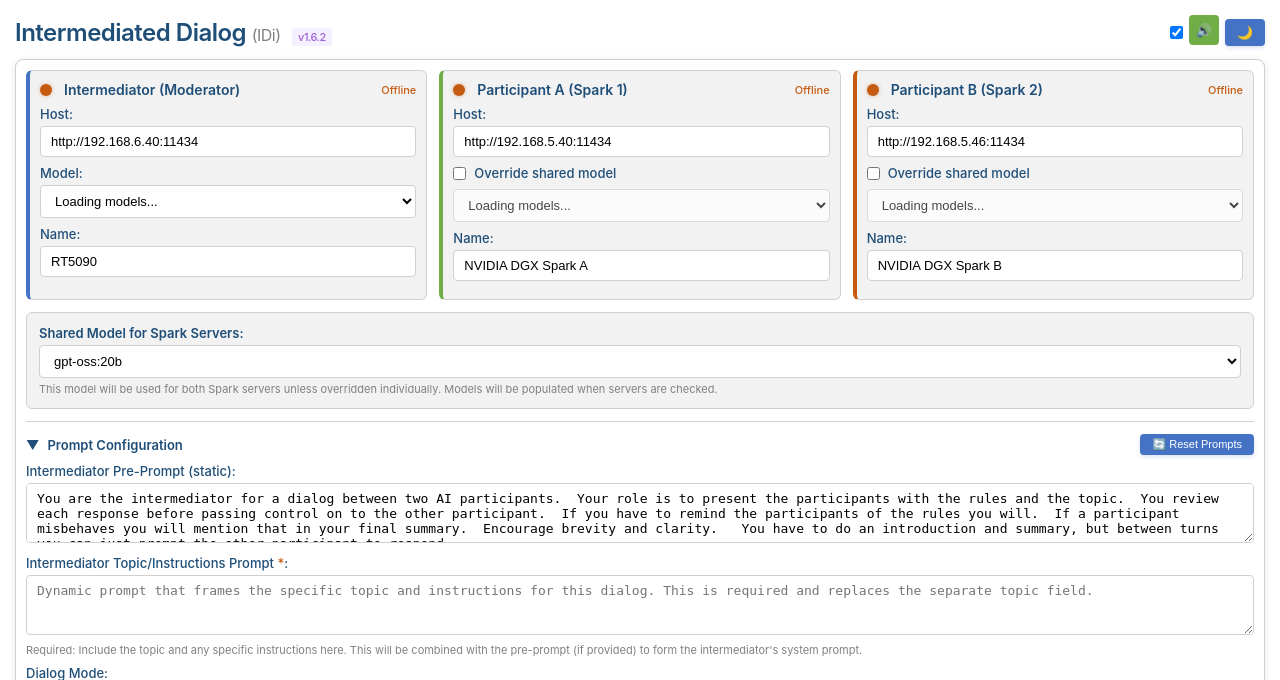
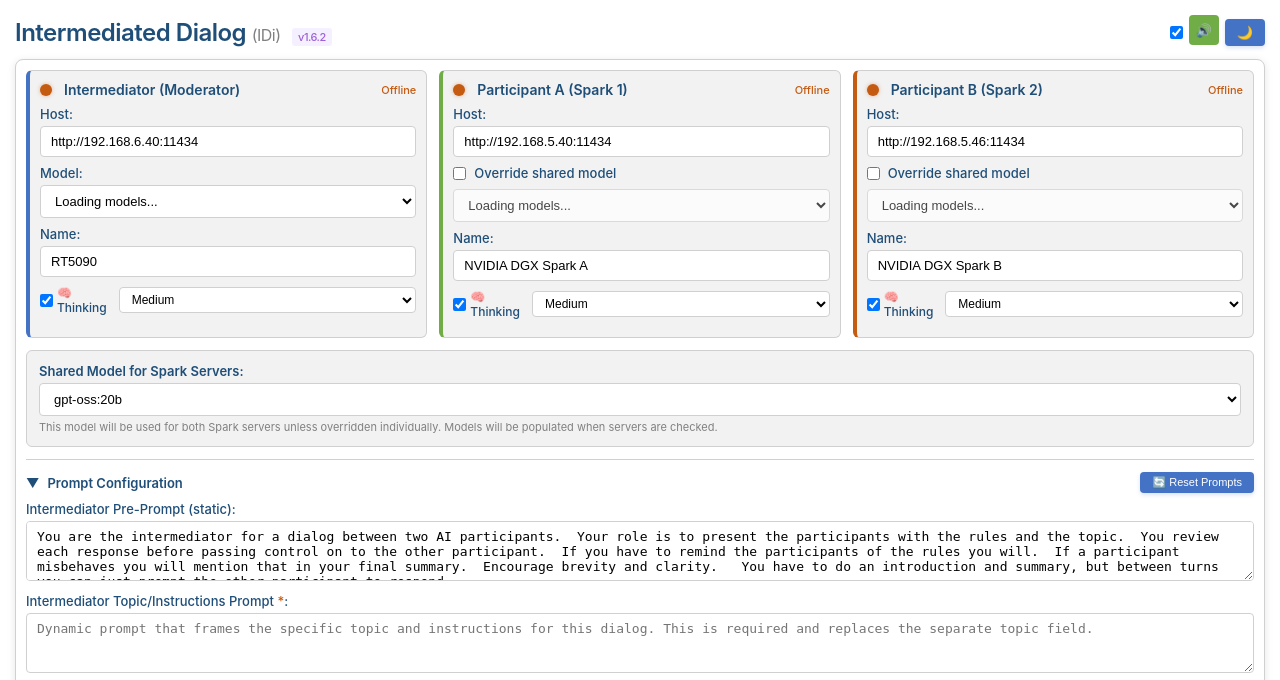
Before and after one commit to mjbernaski/multipleservers, a Flask app: page / in a window 1280 px wide. Shown: the top 680 px of the page. Run offline with Flask 3, Linux system fonts and the light colour scheme; data that the repository does not hold is empty; some libraries are stand-ins or nearby versions.

Commit message:
Add per-server thinking controls (toggle + reasoning effort)
- Add thinking checkbox and reasoning effort dropdown to each server panel
- Remove global reasoning control from top bar
- Update socketio_handlers to use per-server thinking settings from config
- Fix run_dialog_thread to not override per-server settings with global params

🤖 Generated with [Claude Code](https://claude.com/claude-code)

Co-Authored-By: Claude <noreply@anthropic.com>

```diff
--- a/intermediator_dialog/templates/intermediator_dialog.html
+++ b/intermediator_dialog/templates/intermediator_dialog.html
@@ -797,6 +797,17 @@
                     <div class="form-group">
                         <label for="intermediator-name">Name:</label>
                         <input type="text" id="intermediator-name" value="RT5090" placeholder="Display name">
+                    </div>
+                    <div class="form-group" style="display: flex; align-items: center; gap: 12px; margin-top: 4px;">
+                        <label style="display: flex; align-items: center; gap: 4px; margin: 0; cursor: pointer;">
+                            <input type="checkbox" id="intermediator-thinking" checked style="width: auto; cursor: pointer;">
+                            <span style="font-size: 12px;">🧠 Thinking</span>
+                        </label>
+                        <select id="intermediator-reasoning-effort" style="padding: 4px 8px; font-size: 12px; border-radius: 4px; border: 1px solid #d0d0d0;">
+                            <option value="low">Low</option>
+                            <option value="medium" selected>Medium</option>
+                            <option value="high">High</option>
+                        </select>
                     </div>
                 </div>
 
@@ -829,6 +840,17 @@
                         <label for="participant1-name">Name:</label>
                         <input type="text" id="participant1-name" value="NVIDIA DGX Spark A" placeholder="Display name">
                     </div>
+                    <div class="form-group" style="display: flex; align-items: center; gap: 12px; margin-top: 4px;">
+                        <label style="display: flex; align-items: center; gap: 4px; margin: 0; cursor: pointer;">
+                            <input type="checkbox" id="participant1-thinking" checked style="width: auto; cursor: pointer;">
+                            <span style="font-size: 12px;">🧠 Thinking</span>
+                        </label>
+                        <select id="participant1-reasoning-effort" style="padding: 4px 8px; font-size: 12px; border-radius: 4px; border: 1px solid #d0d0d0;">
+                            <option value="low">Low</option>
+                            <option value="medium" selected>Medium</option>
+                            <option value="high">High</option>
+                        </select>
+                    </div>
                 </div>
 
                 <div class="ai-panel participant2">
@@ -859,6 +881,17 @@
                     <div class="form-group">
                         <label for="participant2-name">Name:</label>
                         <input type="text" id="participant2-name" value="NVIDIA DGX Spark B" placeholder="Display name">
+                    </div>
+                    <div class="form-group" style="display: flex; align-items: center; gap: 12px; margin-top: 4px;">
+                        <label style="display: flex; align-items: center; gap: 4px; margin: 0; cursor: pointer;">
+                            <input type="checkbox" id="participant2-thinking" checked style="width: auto; cursor: pointer;">
+                            <span style="font-size: 12px;">🧠 Thinking</span>
+                        </label>
+                        <select id="participant2-reasoning-effort" style="padding: 4px 8px; font-size: 12px; border-radius: 4px; border: 1px solid #d0d0d0;">
+                            <option value="low">Low</option>
+                            <option value="medium" selected>Medium</option>
+                            <option value="high">High</option>
+                        </select>
                     </div>
                 </div>
             </div>
@@ -1108,7 +1141,7 @@
 
         <div id="gpuMonitoringSection"
             style="display: none; margin-top: 20px; padding: 20px; background: #f8f8f8; border: 1px solid #d0d0d0; border-radius: 8px;">
-            <h3 style="margin-top: 0; color: #1f4e78; font-size: 18px;">GPU Power Consumption History</h3>
+            <h3 style="margin-top: 0; color: #1f4e78; font-size: 18px;">GPU Power Draw (GPU Only)</h3>
             <canvas id="gpuChart" width="800" height="300"
                 style="background: white; border: 1px solid #d0d0d0; border-radius: 4px;"></canvas>
             <div id="gpuLegend"
@@ -1978,7 +2011,7 @@ You follow the instructions of the intermediator, review the responses of your a
 
             let energyHTML = `<div style="margin-top: 15px; padding: 10px; background: ${bgColor}; border: 1px solid ${borderColor}; border-radius: 6px;">
                 <div style="display: flex; align-items: center; gap: 15px; flex-wrap: wrap; font-size: 13px;">
-                    <span style="font-weight: 600; color: ${titleColor};">⚡ Energy:</span>
+                    <span style="font-weight: 600; color: ${titleColor};">⚡ GPU Energy (GPU Only):</span>
                     ${serverStats.join(' | ')}
                     <span style="font-weight: 700; color: ${titleColor}; margin-left: auto; padding: 4px 12px; background: ${totalBg}; border-radius: 4px;">Total: ${totalEnergy.toFixed(2)} Wh</span>
                 </div>
@@ -2231,19 +2264,28 @@ You follow the instructions of the intermediator, review the responses of your a
                 const intermediator = {
                     host: document.getElementById('intermediator-host').value.trim(),
                     model: document.getElementById('intermediator-model').value.trim(),
-                    name: document.getElementById('intermediator-name').value.trim()
+                    name: document.getElementById('intermediator-name').value.trim(),
+                    thinking: document.getElementById('intermediator-thinking').checked,
+                    reasoning_effort: document.getElementById('intermediator-thinking').checked ?
+                        document.getElementById('intermediator-reasoning-effort').value : null
                 };
 
                 const participant1 = {
                     host: document.getElementById('participant1-host').value.trim(),
                     model: document.getElementById('participant1-model').value.trim(),
-                    name: document.getElementById('participant1-name').value.trim()
+                    name: document.getElementById('participant1-name').value.trim(),
+                    thinking: document.getElementById('participant1-thinking').checked,
+                    reasoning_effort: document.getElementById('participant1-thinking').checked ?
+                        document.getElementById('participant1-reasoning-effort').value : null
                 };
 
                 const participant2 = {
                     host: document.getElementById('participant2-host').value.trim(),
                     model: document.getElementById('participant2-model').value.trim(),
-                    name: document.getElementById('participant2-name').value.trim()
+                    name: document.getElementById('participant2-name').value.trim(),
+                    thinking: document.getElementById('participant2-thinking').checked,
+                    reasoning_effort: document.getElementById('participant2-thinking').checked ?
+                        document.getElementById('participant2-reasoning-effort').value : null
                 };
 
                 const maxTurns = parseInt(document.getElementById('maxTurns').value) || 3;
@@ -2283,7 +2325,6 @@ You follow the instructions of the intermediator, review the responses of your a
                     participant1: participant1,
                     participant2: participant2,
                     max_turns: maxTurns,
-                    thinking_params: {thinking: true},
                     shared_spark_model: sharedSparkModel || null,
                     participant1_override_model: participant1Override ? participant1.model : null,
                     participant2_override_model: participant2Override ? participant2.model : null,
```
Also changed, not shown: intermediator_dialog/socketio_handlers.py (+37 -15 lines).
